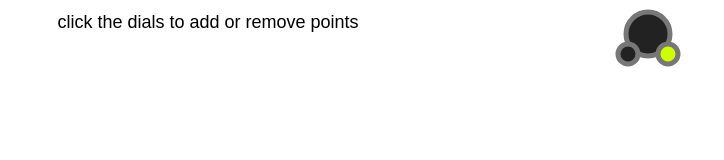
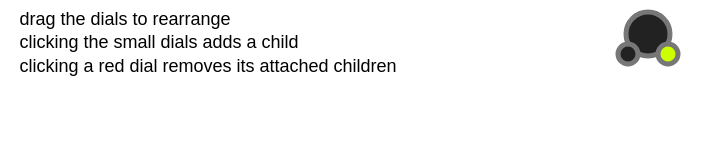
Before and after one commit to jimmont/demos, a plain HTML site: page tree/index.html in a window 1280 px wide. Shown: the whole page, without its empty margins (0-724 px from the left). Drawn offline with Linux system fonts and the light colour scheme.

Commit message:
add a little more detail on how to use this

```diff
--- a/tree/index.html
+++ b/tree/index.html
@@ -127,10 +127,10 @@ canvas.on('object:moving', function(e){
 	e.target.point.drawLine();
 });
 canvas.add(
-new fabric.Text('click the dials to add or remove points', {
+new fabric.Text('drag the dials to rearrange\nclicking the small dials adds a child\nclicking a red dial removes its attached children', {
           fontFamily: 'sans-serif',
           left: 200,
-          top: 18,
+          top: 38,
 		width:200,
           fontSize: 18,
           textAlign: "left",
```
